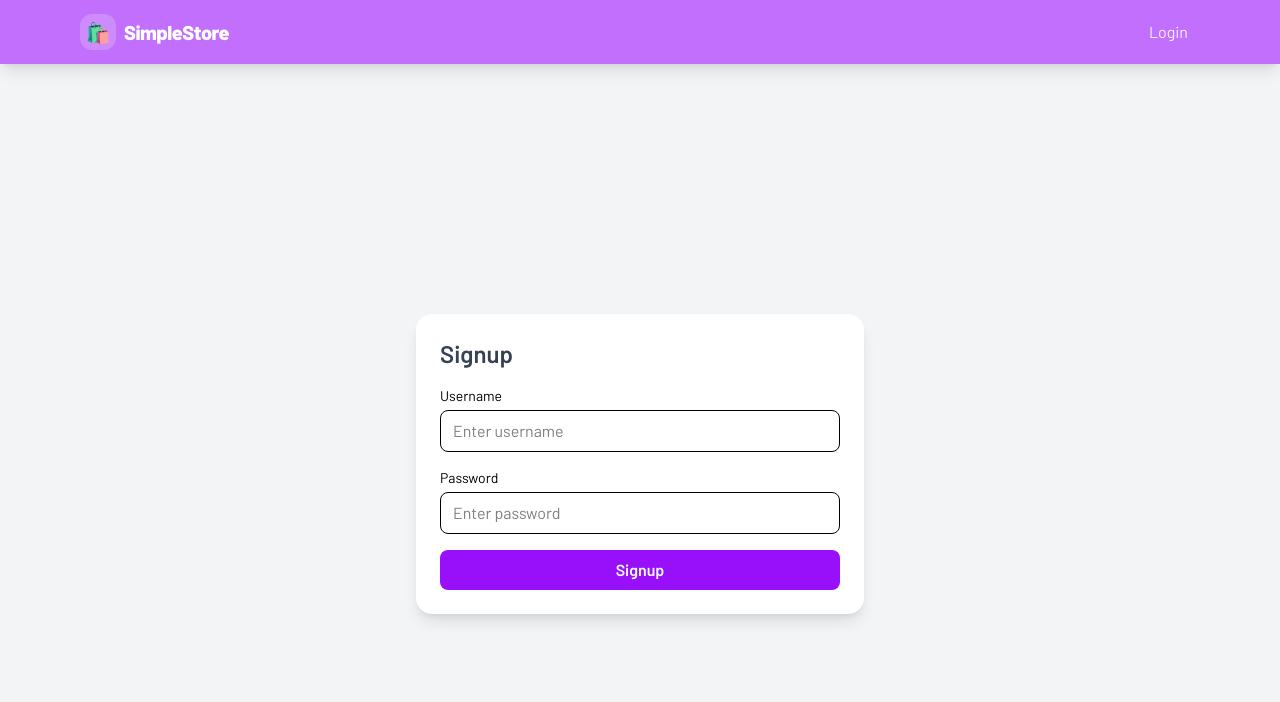
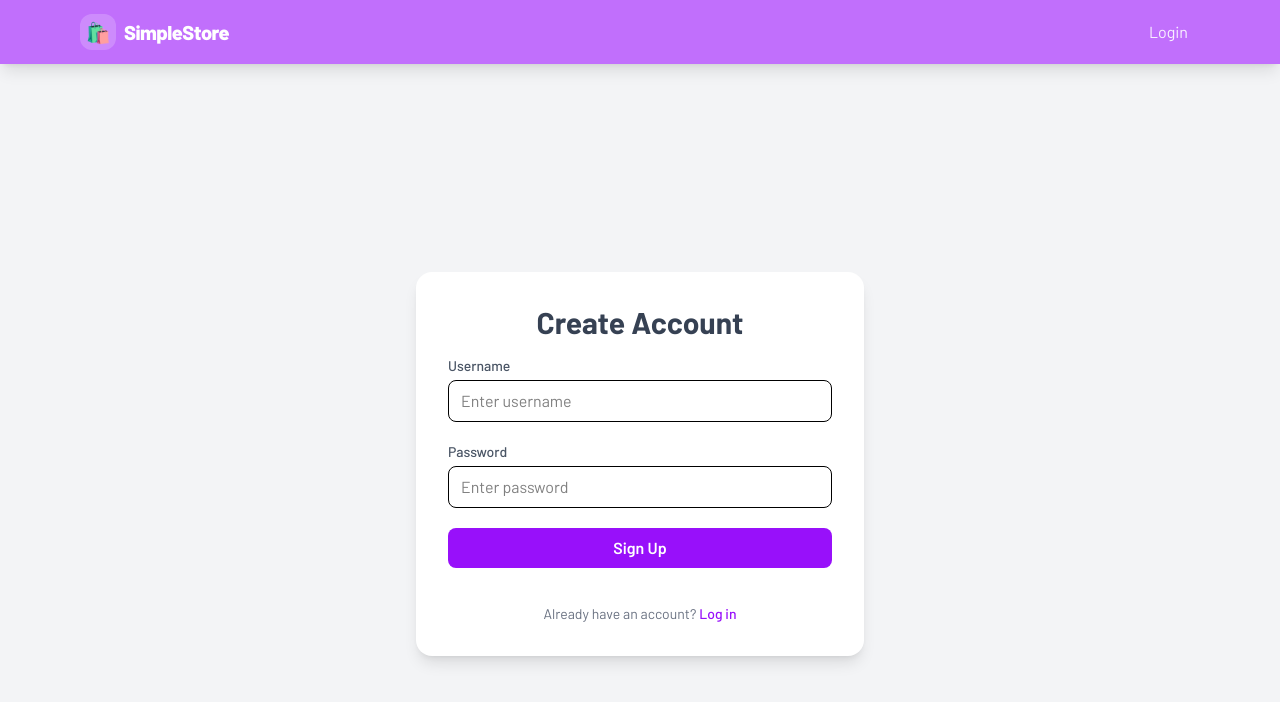
Before and after one commit to Priyanshuchauhan17/simplestore, a React (Vite) app: page / in a window 1280 px wide. Shown: the top 702 px of the page. Built offline with nearby package versions, Linux system fonts and the light colour scheme; a web font is replaced by a local one.

Commit message:
signup fix login fix

```diff
--- a/src/LoginPage.jsx
+++ b/src/LoginPage.jsx
@@ -5,27 +5,29 @@ import { authUser } from "./Api";
 import { toast, ToastContainer } from "react-toastify";
 
 export default function LoginPage() {
-  const { register, handleSubmit, formState: { errors } } = useForm();
+  const {
+    register,
+    handleSubmit,
+    formState: { errors },
+  } = useForm();
   const navigate = useNavigate();
 
   const onSubmit = async (data) => {
     try {
-      const res = await authUser((data),"login");
+      const res = await authUser(data, "login");
       console.log("Login response:", res);
+
       if (res && res.success) {
         const userData = { role: res.role };
         localStorage.setItem("authToken", res.token);
         localStorage.setItem("user", JSON.stringify(userData));
         toast.success("Login successful!");
-  if (res.role === "admin") {
+
+        // Role-based navigation (can expand later if needed)
         navigate("/main");
-  } else {
-    navigate("/main");
-  }
       } else {
         toast.error(res?.message || "Login failed");
       }
-
     } catch (err) {
       console.error("Login error:", err);
       toast.error("Server error, please try again!");
@@ -33,51 +35,70 @@ if (res && res.success) {
   };
 
   return (
-    <div className="flex items-center justify-center min-h-screen bg-gray-100">
+    <div className="flex items-center justify-center min-h-screen bg-gray-100 px-4">
       <form
         onSubmit={handleSubmit(onSubmit)}
-        className="max-w-md w-full bg-white p-6 shadow-lg rounded-2xl"
+        className="w-full max-w-md bg-white p-6 sm:p-8 shadow-lg rounded-2xl"
       >
-        <fieldset className="space-y-4">
-          <legend className="text-2xl font-semibold text-gray-700 mb-4">
+        <fieldset className="space-y-5">
+          <legend className="text-2xl sm:text-3xl font-bold text-gray-700 mb-4 text-center">
             Login
           </legend>
 
-
+          {/* Username Field */}
           <div>
-            <label className="block text-sm">Username</label>
+            <label className="block text-sm font-medium text-gray-600">
+              Username
+            </label>
             <input
               type="text"
               {...register("username", { required: "Username required" })}
-              className="w-full mt-1 px-3 py-2 border rounded-lg"
+              className="w-full mt-1 px-3 py-2 border rounded-lg focus:ring-2 focus:ring-purple-500 focus:outline-none"
               placeholder="Enter username"
             />
             {errors.username && (
-              <p className="text-red-500 text-sm">{errors.username.message}</p>
+              <p className="text-red-500 text-xs mt-1">
+                {errors.username.message}
+              </p>
             )}
           </div>
 
           {/* Password Field */}
           <div>
-            <label className="block text-sm">Password</label>
+            <label className="block text-sm font-medium text-gray-600">
+              Password
+            </label>
             <input
               type="password"
               {...register("password", { required: "Password required" })}
-              className="w-full mt-1 px-3 py-2 border rounded-lg"
+              className="w-full mt-1 px-3 py-2 border rounded-lg focus:ring-2 focus:ring-purple-500 focus:outline-none"
               placeholder="Enter password"
             />
             {errors.password && (
-              <p className="text-red-500 text-sm">{errors.password.message}</p>
+              <p className="text-red-500 text-xs mt-1">
+                {errors.password.message}
+              </p>
             )}
           </div>
 
           {/* Submit Button */}
           <button
             type="submit"
-            className="w-full py-2 px-4 bg-purple-600 text-white font-semibold rounded-lg cursor-pointer"
+            className="w-full py-2 px-4 bg-purple-600 hover:bg-purple-700 transition-colors text-white font-semibold rounded-lg focus:ring-2 focus:ring-purple-400 focus:outline-none"
           >
             Login
           </button>
+
+          {/* Signup Link */}
+          <p className="text-center text-sm text-gray-500 mt-4">
+            Don’t have an account?{" "}
+            <span
+              onClick={() => navigate("/")}
+              className="text-purple-600 font-medium cursor-pointer hover:underline"
+            >
+              Sign up
+            </span>
+          </p>
         </fieldset>
       </form>
       <ToastContainer position="top-right" autoClose={2000} />
--- a/src/Signup.jsx
+++ b/src/Signup.jsx
@@ -5,12 +5,16 @@ import { authUser } from "./Api";
 import { toast } from "react-toastify";
 
 const Signup = () => {
-  const { register, handleSubmit, formState:{errors} } = useForm();
+  const {
+    register,
+    handleSubmit,
+    formState: { errors },
+  } = useForm();
   const navigate = useNavigate();
 
   const onSubmit = async (data) => {
     try {
-      const res = await authUser((data),"signup");
+      const res = await authUser(data, "signup");
       if (res.success) {
         toast.success("Signup successful!");
         navigate("/loginpage");
@@ -23,47 +27,80 @@ const Signup = () => {
   };
 
   return (
-    <div className="flex items-center justify-center min-h-screen bg-gray-100">
+    <div className="flex items-center justify-center min-h-screen bg-gray-100 px-4">
       <form
         onSubmit={handleSubmit(onSubmit)}
-        className="max-w-md w-full bg-white p-6 shadow-lg rounded-2xl"
+        className="w-full max-w-md bg-white p-6 sm:p-8 shadow-lg rounded-2xl"
       >
-        <fieldset className="space-y-4">
-          <legend className="text-2xl font-semibold text-gray-700 mb-4">
-            Signup
+        <fieldset className="space-y-5">
+          <legend className="text-2xl sm:text-3xl font-bold text-gray-700 mb-4 text-center">
+            Create Account
           </legend>
 
+          {/* Username */}
           <div>
-            <label className="block text-sm">Username</label>
+            <label className="block text-sm font-medium text-gray-600">
+              Username
+            </label>
             <input
               type="text"
-              {...register("username", { required: "Username required", minLength: { value: 3, message: "Min 3 chars" } })}
-              className="w-full mt-1 px-3 py-2 border rounded-lg"
+              {...register("username", {
+                required: "Username required",
+                minLength: { value: 3, message: "Min 3 chars" },
+              })}
+              className="w-full mt-1 px-3 py-2 border rounded-lg focus:ring-2 focus:ring-purple-500 focus:outline-none"
               placeholder="Enter username"
             />
-            {errors.username && <p className="text-red-500 text-sm">{errors.username.message}</p>}
+            {errors.username && (
+              <p className="text-red-500 text-xs mt-1">
+                {errors.username.message}
+              </p>
+            )}
           </div>
 
+          {/* Password */}
           <div>
-            <label className="block text-sm">Password</label>
+            <label className="block text-sm font-medium text-gray-600">
+              Password
+            </label>
             <input
               type="password"
-              {...register("password", { required: "Password required", minLength: { value: 5, message: "Min 5 chars" } })}
-              className="w-full mt-1 px-3 py-2 border rounded-lg"
+              {...register("password", {
+                required: "Password required",
+                minLength: { value: 5, message: "Min 5 chars" },
+              })}
+              className="w-full mt-1 px-3 py-2 border rounded-lg focus:ring-2 focus:ring-purple-500 focus:outline-none"
               placeholder="Enter password"
             />
-            {errors.password && <p className="text-red-500 text-sm">{errors.password.message}</p>}
+            {errors.password && (
+              <p className="text-red-500 text-xs mt-1">
+                {errors.password.message}
+              </p>
+            )}
           </div>
 
+          {/* Submit button */}
           <button
             type="submit"
-            className="w-full py-2 px-4 bg-purple-600 text-white font-semibold rounded-lg cursor-pointer"
+            className="w-full py-2 px-4 bg-purple-600 hover:bg-purple-700 transition-colors text-white font-semibold rounded-lg focus:ring-2 focus:ring-purple-400 focus:outline-none"
           >
-            Signup
+            Sign Up
           </button>
+
+          {/* Extra link */}
+          <p className="text-center text-sm text-gray-500 mt-4">
+            Already have an account?{" "}
+            <span
+              onClick={() => navigate("/loginpage")}
+              className="text-purple-600 font-medium cursor-pointer hover:underline"
+            >
+              Log in
+            </span>
+          </p>
         </fieldset>
       </form>
     </div>
   );
 };
+
 export default Signup;
```
Lines whose indentation alone changed are shown as unchanged.
